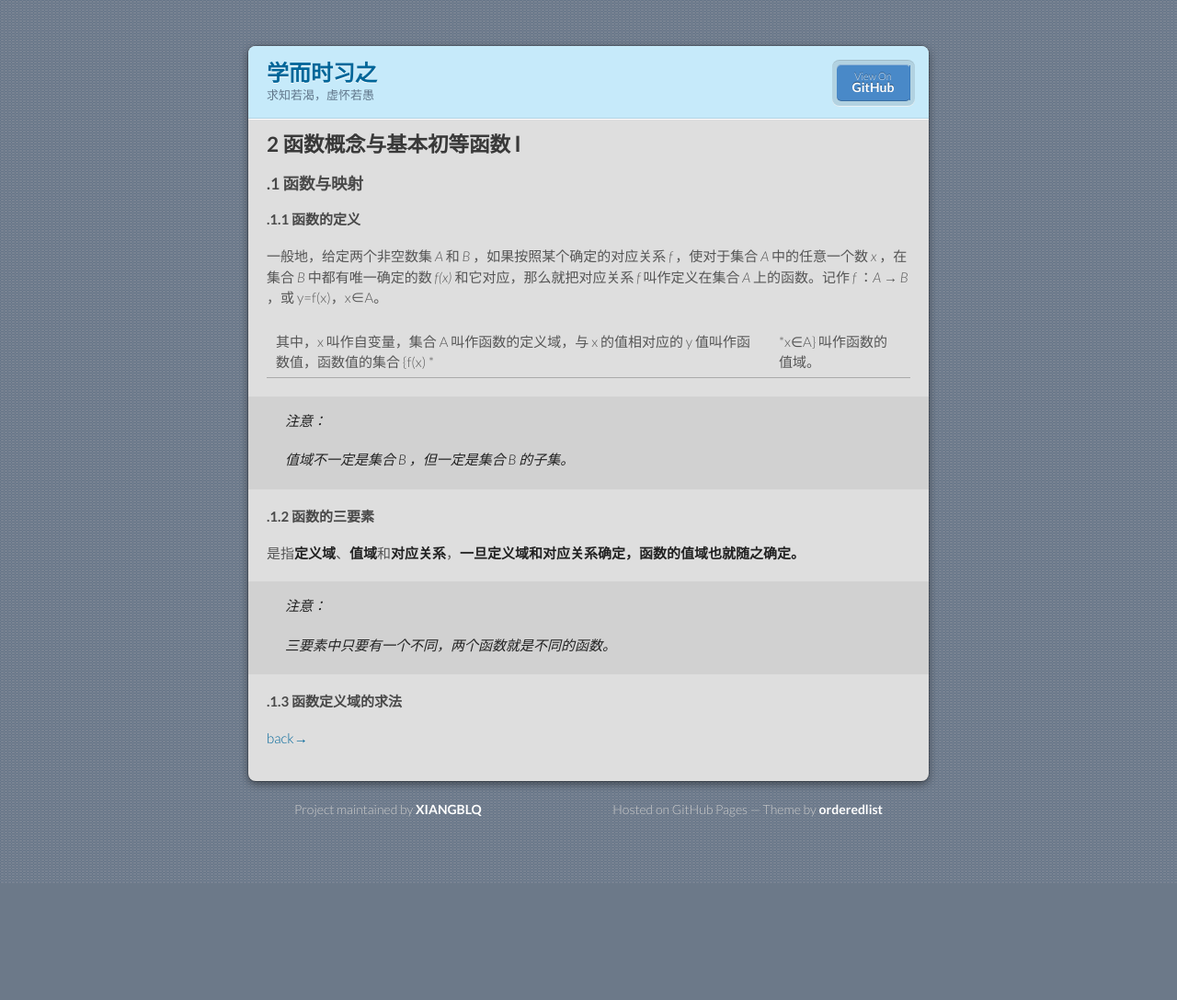
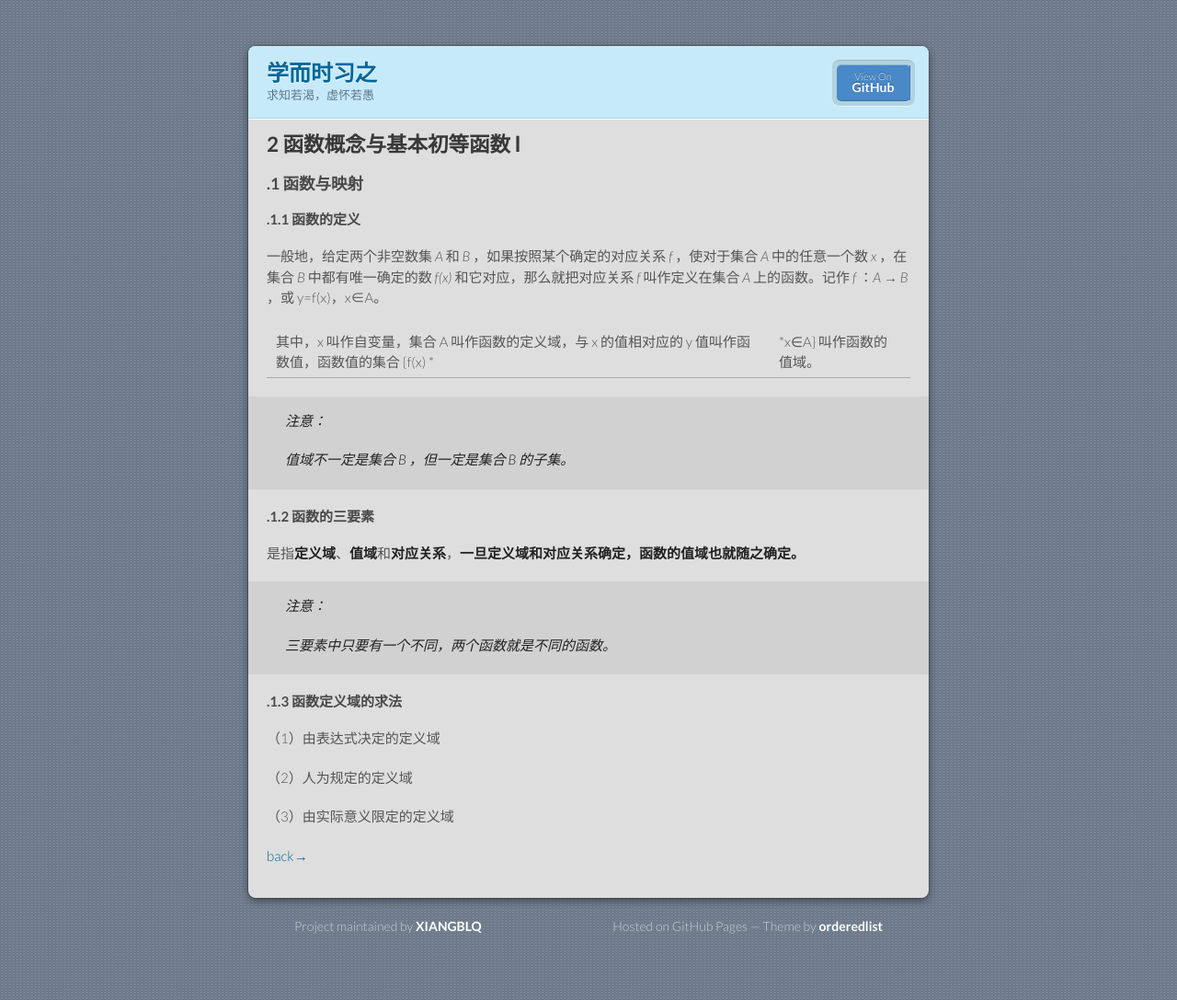
Before and after one commit to XIANGBLQ/wenzhai, a Jekyll site: the page built from pages/biji/jichu/biji/shuxue/gaozhong/2-初等函数.md, in a window 1280 px wide. Shown: the whole page at 92% size. Built offline with Jekyll 4.4.1, drawn with Linux system fonts in a browser that asks for light colours; our own code applies the rules of GitHub Pages for plain Markdown files; before the commit the page ends 960 px from its top, so only the background shows below that.

Commit message:
Update 2-初等函数.md

```diff
--- a/pages/biji/jichu/biji/shuxue/gaozhong/2-初等函数.md
+++ b/pages/biji/jichu/biji/shuxue/gaozhong/2-初等函数.md
@@ -26,6 +26,12 @@ layout: default
 
 #### .1.3 函数定义域的求法
 
+（1）由表达式决定的定义域
+
+（2）人为规定的定义域
+
+（3）由实际意义限定的定义域
+
 
 
 
```
